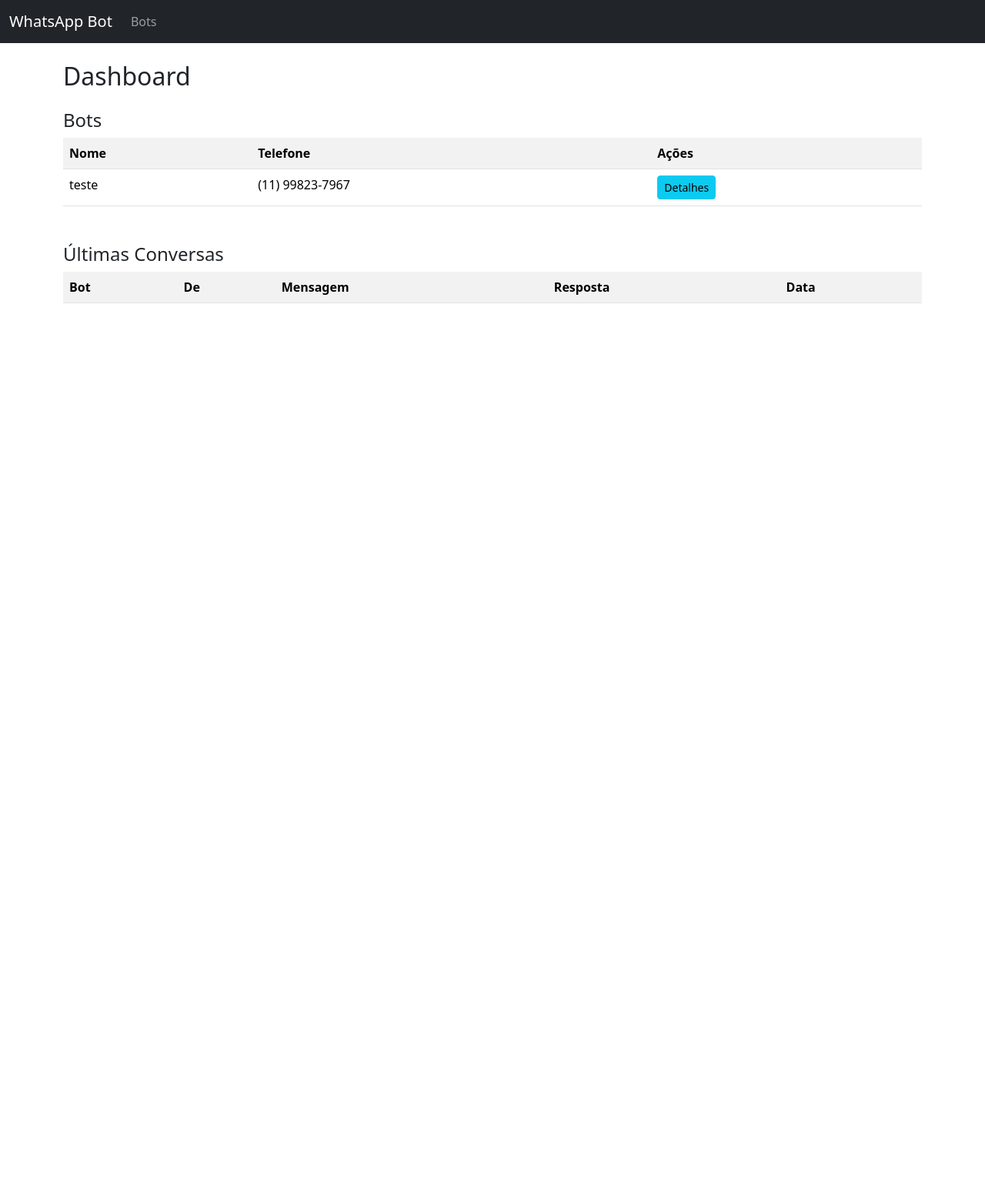
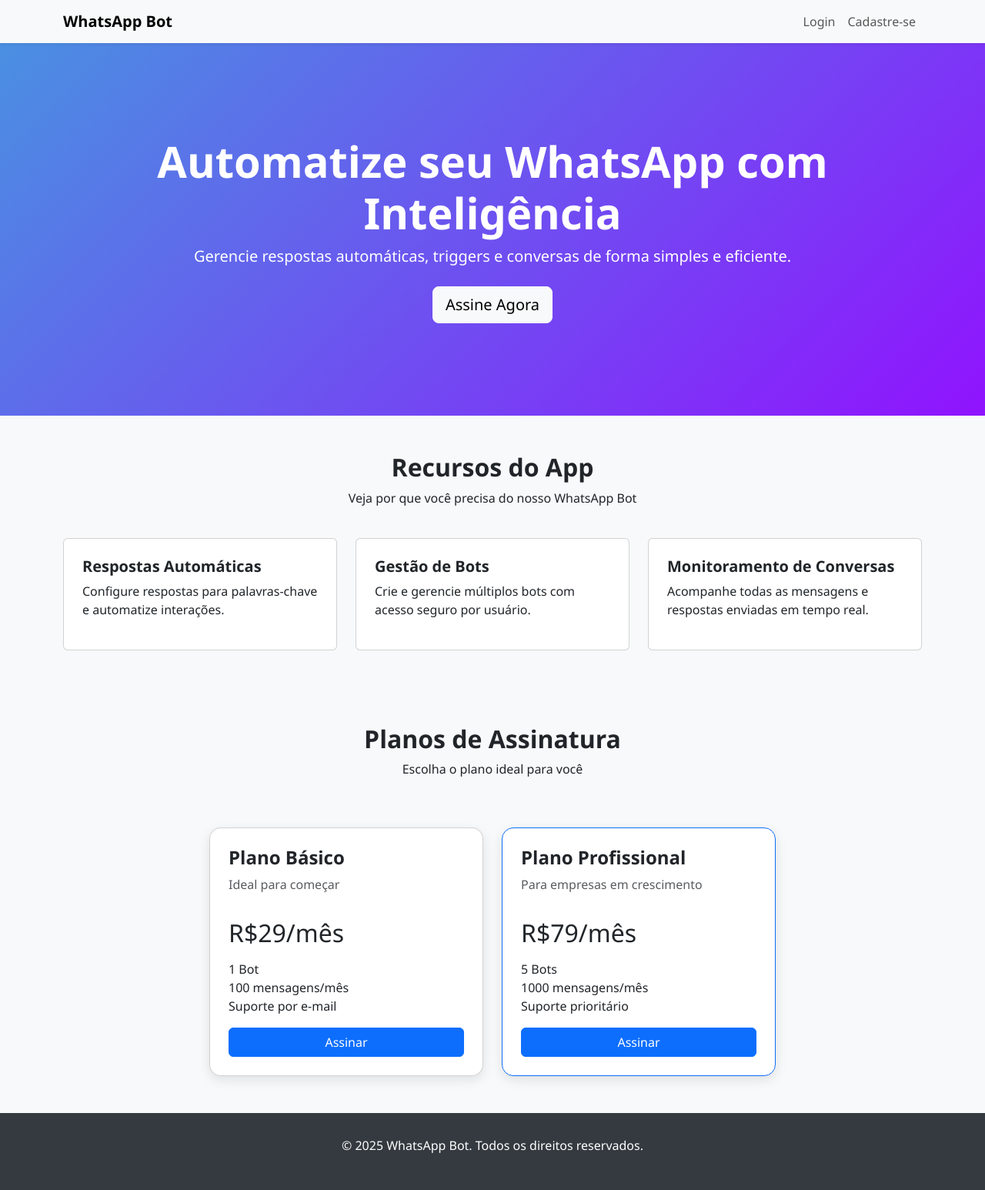
Before and after one commit to Robson892/bot_whatsapp, a Django app: page / in a window 1280 px wide. Shown: the whole page at 77% size. Before the commit the page ends 394 px from the top, so only its background shows below. Run offline with Django 5.2, Linux system fonts and the light colour scheme; data comes from the database, SQL or seed files in the repository; data that the repository does not hold is empty.

Commit message:
Ajuste page Home

```diff
--- a/whatsapp/templates/whatsapp/base.html
+++ b/whatsapp/templates/whatsapp/base.html
@@ -1,5 +1,5 @@
 <!DOCTYPE html>
-<html lang="en">
+<html lang="pt-br">
 <head>
   <meta charset="UTF-8">
   <title>WhatsApp Bot</title>
@@ -9,15 +9,41 @@
 <nav class="navbar navbar-expand-lg navbar-dark bg-dark mb-4">
   <div class="container-fluid">
     <a class="navbar-brand" href="{% url 'dashboard' %}">WhatsApp Bot</a>
-    <div class="collapse navbar-collapse">
+    <button class="navbar-toggler" type="button" data-bs-toggle="collapse" data-bs-target="#navbarNav">
+      <span class="navbar-toggler-icon"></span>
+    </button>
+    <div class="collapse navbar-collapse" id="navbarNav">
       <ul class="navbar-nav me-auto">
         <li class="nav-item"><a class="nav-link" href="{% url 'bot_list' %}">Bots</a></li>
+        <li class="nav-item"><a class="nav-link" href="{% url 'dashboard' %}">Dashboard</a></li>
+      </ul>
+      <ul class="navbar-nav ms-auto">
+        {% if user.is_authenticated %}
+    <li class="nav-item">
+        <span class="navbar-text me-2">
+            Olá, {{ user.get_full_name|default:user.username }}
+        </span>
+    </li>
+    <li class="nav-item">
+        <form method="post" action="{% url 'logout' %}">
+            {% csrf_token %}
+            <button type="submit" class="btn btn-link nav-link">Logout</button>
+        </form>
+    </li>
+{% else %}
+    <li class="nav-item"><a class="nav-link" href="{% url 'login' %}">Login</a></li>
+    <li class="nav-item"><a class="nav-link" href="{% url 'signup' %}">Cadastro</a></li>
+{% endif %}
+
       </ul>
     </div>
   </div>
 </nav>
+
 <div class="container">
   {% block content %}{% endblock %}
 </div>
+
+<script src="https://cdn.jsdelivr.net/npm/bootstrap@5.3.1/dist/js/bootstrap.bundle.min.js"></script>
 </body>
 </html>
--- a/whatsapp/templates/whatsapp/dashboard.html
+++ b/whatsapp/templates/whatsapp/dashboard.html
@@ -1,5 +1,7 @@
 {% extends 'whatsapp/base.html' %}
+
 {% block content %}
+<div class="container mt-4">
     <h2>Dashboard</h2>
 
     <h4 class="mt-4">Bots</h4>
@@ -37,4 +39,5 @@
       </tr>
       {% endfor %}
     </table>
+</div>
 {% endblock %}
--- /dev/null
+++ b/whatsapp/templates/whatsapp/home.html
@@ -0,0 +1,126 @@
+<!DOCTYPE html>
+<html lang="pt-br">
+<head>
+    <meta charset="UTF-8">
+    <meta name="viewport" content="width=device-width, initial-scale=1.0">
+    <title>WhatsApp Bot - Automação Inteligente</title>
+    <link href="https://cdn.jsdelivr.net/npm/bootstrap@5.3.2/dist/css/bootstrap.min.css" rel="stylesheet">
+    <style>
+        body { font-family: 'Segoe UI', sans-serif; background-color: #f8f9fa; }
+        .hero { background: linear-gradient(135deg, #4A90E2, #9013FE); color: white; padding: 120px 0; text-align: center; }
+        .features .card { transition: transform 0.3s; }
+        .features .card:hover { transform: translateY(-10px); }
+        .pricing .card { border-radius: 15px; box-shadow: 0 5px 15px rgba(0,0,0,0.1); }
+        footer { background-color: #343a40; color: white; padding: 30px 0; text-align: center; }
+        .navbar-brand { font-weight: bold; }
+    </style>
+</head>
+<body>
+    <!-- Navbar -->
+    <nav class="navbar navbar-expand-lg navbar-light bg-light shadow-sm">
+        <div class="container">
+            <a class="navbar-brand" href="{% url 'home' %}">WhatsApp Bot</a>
+            <button class="navbar-toggler" type="button" data-bs-toggle="collapse" data-bs-target="#navbarNav">
+                <span class="navbar-toggler-icon"></span>
+            </button>
+            <div class="collapse navbar-collapse justify-content-end" id="navbarNav">
+                <ul class="navbar-nav">
+                    {% if user.is_authenticated %}
+                        <li class="nav-item"><a class="nav-link" href="{% url 'dashboard' %}">Dashboard</a></li>
+                        <li class="nav-item"><a class="nav-link" href="{% url 'logout' %}">Logout</a></li>
+                    {% else %}
+                        <li class="nav-item"><a class="nav-link" href="{% url 'login' %}">Login</a></li>
+                        <li class="nav-item"><a class="nav-link" href="{% url 'signup' %}">Cadastre-se</a></li>
+                    {% endif %}
+                </ul>
+            </div>
+        </div>
+    </nav>
+
+    <!-- Hero Section -->
+    <section class="hero">
+        <div class="container">
+            <h1 class="display-4 fw-bold">Automatize seu WhatsApp com Inteligência</h1>
+            <p class="lead mb-4">Gerencie respostas automáticas, triggers e conversas de forma simples e eficiente.</p>
+            <a href="#plans" class="btn btn-light btn-lg">Assine Agora</a>
+        </div>
+    </section>
+
+    <!-- Features -->
+    <section class="features py-5">
+        <div class="container">
+            <div class="row text-center mb-4">
+                <h2 class="fw-bold">Recursos do App</h2>
+                <p>Veja por que você precisa do nosso WhatsApp Bot</p>
+            </div>
+            <div class="row g-4">
+                <div class="col-md-4">
+                    <div class="card p-4 h-100">
+                        <h5 class="fw-bold">Respostas Automáticas</h5>
+                        <p>Configure respostas para palavras-chave e automatize interações.</p>
+                    </div>
+                </div>
+                <div class="col-md-4">
+                    <div class="card p-4 h-100">
+                        <h5 class="fw-bold">Gestão de Bots</h5>
+                        <p>Crie e gerencie múltiplos bots com acesso seguro por usuário.</p>
+                    </div>
+                </div>
+                <div class="col-md-4">
+                    <div class="card p-4 h-100">
+                        <h5 class="fw-bold">Monitoramento de Conversas</h5>
+                        <p>Acompanhe todas as mensagens e respostas enviadas em tempo real.</p>
+                    </div>
+                </div>
+            </div>
+        </div>
+    </section>
+
+    <!-- Pricing -->
+    <section class="pricing py-5" id="plans">
+        <div class="container">
+            <div class="row text-center mb-5">
+                <h2 class="fw-bold">Planos de Assinatura</h2>
+                <p>Escolha o plano ideal para você</p>
+            </div>
+            <div class="row g-4 justify-content-center">
+                <div class="col-md-4">
+                    <div class="card p-4 h-100">
+                        <h4 class="fw-bold">Plano Básico</h4>
+                        <p class="text-muted">Ideal para começar</p>
+                        <h2 class="my-3">R$29/mês</h2>
+                        <ul class="list-unstyled mb-3">
+                            <li>1 Bot</li>
+                            <li>100 mensagens/mês</li>
+                            <li>Suporte por e-mail</li>
+                        </ul>
+                        <a href="{% url 'checkout' %}?plan=basico" class="btn btn-primary w-100">Assinar</a>
+                    </div>
+                </div>
+                <div class="col-md-4">
+                    <div class="card p-4 h-100 border-primary">
+                        <h4 class="fw-bold">Plano Profissional</h4>
+                        <p class="text-muted">Para empresas em crescimento</p>
+                        <h2 class="my-3">R$79/mês</h2>
+                        <ul class="list-unstyled mb-3">
+                            <li>5 Bots</li>
+                            <li>1000 mensagens/mês</li>
+                            <li>Suporte prioritário</li>
+                        </ul>
+                        <a href="{% url 'checkout' %}?plan=profissional" class="btn btn-primary w-100">Assinar</a>
+                    </div>
+                </div>
+            </div>
+        </div>
+    </section>
+
+    <!-- Footer -->
+    <footer>
+        <div class="container">
+            <p>© 2025 WhatsApp Bot. Todos os direitos reservados.</p>
+        </div>
+    </footer>
+
+    <script src="https://cdn.jsdelivr.net/npm/bootstrap@5.3.2/dist/js/bootstrap.bundle.min.js"></script>
+</body>
+</html>
--- a/whatsapp/urls.py
+++ b/whatsapp/urls.py
@@ -1,9 +1,21 @@
 from django.urls import path
 from . import views
+from django.contrib.auth import views as auth_views
 
 urlpatterns = [
+
+    path('', views.home, name='home'),
+    path('checkout/', views.checkout, name='checkout'),
+    path('success/', views.success, name='success'),
+    path('cancel/', views.cancel, name='cancel'),
+    path('login/', auth_views.LoginView.as_view(template_name='whatsapp/login.html'), name='login'),
+    path('logout/', auth_views.LogoutView.as_view(next_page='login'), name='logout'),
+    path('signup/', views.signup_view, name='signup'),  # <-- rota de cadastro
+
     path('', views.dashboard, name='dashboard'),
     path('bots/', views.bot_list, name='bot_list'),
     path('bots/create/', views.bot_create, name='bot_create'),
     path('bots/<int:pk>/', views.bot_detail, name='bot_detail'),
+    path('bots/<int:pk>/edit/', views.bot_update, name='bot_update'),
+
 ]
--- a/whatsapp/views.py
+++ b/whatsapp/views.py
@@ -1,30 +1,60 @@
 from django.shortcuts import render, get_object_or_404, redirect
-from .models import WhatsAppBot, Trigger, Conversation
+from .models import WhatsAppBot, Trigger, Conversation, User
 from .forms import WhatsAppBotForm, TriggerForm
+from django.contrib.auth import login, authenticate, logout
+from django.contrib.auth.forms import UserCreationForm
+from django.contrib import messages
+from django.contrib.auth.decorators import login_required
+from django.views.decorators.http import require_POST
+from .forms import SignUpForm
+from django.conf import settings
+import stripe
 
+
+
+# =======================
+# HOME
+# =======================
+
+def home(request):
+    return render(request, 'whatsapp/home.html')
+
+
+# =======================
+# DASHBOARD
+# =======================
+@login_required
 def dashboard(request):
-    bots = WhatsAppBot.objects.all()
-    conversations = Conversation.objects.all().order_by('-created_at')[:10]
-    return render(request, 'whatsapp/dashboard.html', {'bots': bots, 'conversations': conversations})
-
+    bots = WhatsAppBot.objects.filter(owner=request.user)
+    conversations = Conversation.objects.filter(bot__owner=request.user).order_by('-created_at')[:10]
+    return render(request, "whatsapp/dashboard.html", {
+        "bots": bots,
+        "conversations": conversations,
+    })
+# =======================
+# BOTS
+# =======================
+@login_required
 def bot_list(request):
-    bots = WhatsAppBot.objects.all()
+    bots = WhatsAppBot.objects.filter(owner=request.user)
     return render(request, 'whatsapp/bot_list.html', {'bots': bots})
 
+@login_required
 def bot_create(request):
     if request.method == 'POST':
         form = WhatsAppBotForm(request.POST)
         if form.is_valid():
-            form.save()
+            bot = form.save(commit=False)
+            bot.owner = request.user  # associa o bot ao usuário logado
+            bot.save()
             return redirect('bot_list')
-        else:
-            print(form.errors)  # debug de erros do form
     else:
         form = WhatsAppBotForm()
     return render(request, 'whatsapp/bot_create.html', {'form': form})
 
+@login_required
 def bot_detail(request, pk):
-    bot = get_object_or_404(WhatsAppBot, pk=pk)
+    bot = get_object_or_404(WhatsAppBot, pk=pk, owner=request.user)  # garante que o bot pertence ao user
     triggers = Trigger.objects.filter(bot=bot)
 
     if request.method == 'POST':
@@ -42,3 +72,96 @@ def bot_detail(request, pk):
         'triggers': triggers,
         'form': form,
     })
+
+@login_required
+def bot_update(request, pk):
+    # Busca apenas o bot do usuário logado
+    bot = get_object_or_404(WhatsAppBot, pk=pk, owner=request.user)
+
+    if request.method == 'POST':
+        form = WhatsAppBotForm(request.POST, instance=bot)
+        if form.is_valid():
+            form.save()
+            messages.success(request, "Bot atualizado com sucesso!")
+            return redirect('bot_list')
+        else:
+            messages.error(request, "Erro ao atualizar o bot. Verifique os dados.")
+    else:
+        form = WhatsAppBotForm(instance=bot)
+
+    return render(request, 'whatsapp/bot_update.html', {'form': form, 'bot': bot})
+
+# =======================
+# LOGIN / LOGOUT
+# =======================
+def login_view(request):
+    if request.method == "POST":
+        username = request.POST.get("username")
+        password = request.POST.get("password")
+        user = authenticate(request, username=username, password=password)
+        if user is not None:
+            login(request, user)
+            return redirect("dashboard")
+        else:
+            messages.error(request, "Usuário ou senha inválidos.")
+    return render(request, "whatsapp/login.html")
+
+@require_POST
+@login_required
+def logout_view(request):
+    logout(request)
+    return redirect("login")
+
+# =======================
+# CADASTRO DE USUÁRIO
+# =======================
+def signup_view(request):
+    if request.method == 'POST':
+        form = SignUpForm(request.POST)
+        if form.is_valid():
+            user = form.save()
+            login(request, user)  # loga automaticamente
+            return redirect('dashboard')
+    else:
+        form = SignUpForm()
+    return render(request, 'whatsapp/signup.html', {'form': form})
+
+
+
+
+
+# =======================
+# CHECKOUT
+# =======================
+
+stripe.api_key = settings.STRIPE_SECRET_KEY
+
+def home(request):
+    return render(request, 'whatsapp/home.html')
+
+def checkout(request):
+    plan = request.GET.get('plan')
+    if plan == 'basico':
+        price_id = settings.STRIPE_PRICE_ID_BASICO
+    elif plan == 'profissional':
+        price_id = settings.STRIPE_PRICE_ID_PROFISSIONAL
+    else:
+        return redirect('home')
+
+    session = stripe.checkout.Session.create(
+        payment_method_types=['card'],
+        line_items=[{
+            'price': price_id,
+            'quantity': 1,
+        }],
+        mode='subscription',
+        success_url=request.build_absolute_uri('/success/'),
+        cancel_url=request.build_absolute_uri('/cancel/'),
+    )
+    return redirect(session.url)
+
+def success(request):
+    return render(request, 'success.html')
+
+def cancel(request):
+    return render(request, 'cancel.html')
```
Also changed, not shown: whatsapp/admin.py (+32 -3 lines), whatsapp/forms.py (+13 -0 lines), whatsapp/models.py (+8 -0 lines), whatsapp/templates/whatsapp/bot_list.html (+23 -1 lines), whatsapp/templates/whatsapp/bot_update.html (added, +61 -0 lines), whatsapp/templates/whatsapp/cancel.html (added, +30 -0 lines), whatsapp/templates/whatsapp/login.html (added, +56 -0 lines), whatsapp/templates/whatsapp/logout.html (added, +20 -0 lines), whatsapp/templates/whatsapp/signup.html (added, +64 -0 lines), whatsapp/templates/whatsapp/sucess.html (added, +13 -0 lines), wppbot/settings.py (+15 -1 lines), db.sqlite3, whatsapp/migrations/0001_initial.py. Lines whose indentation alone changed are shown as unchanged.
